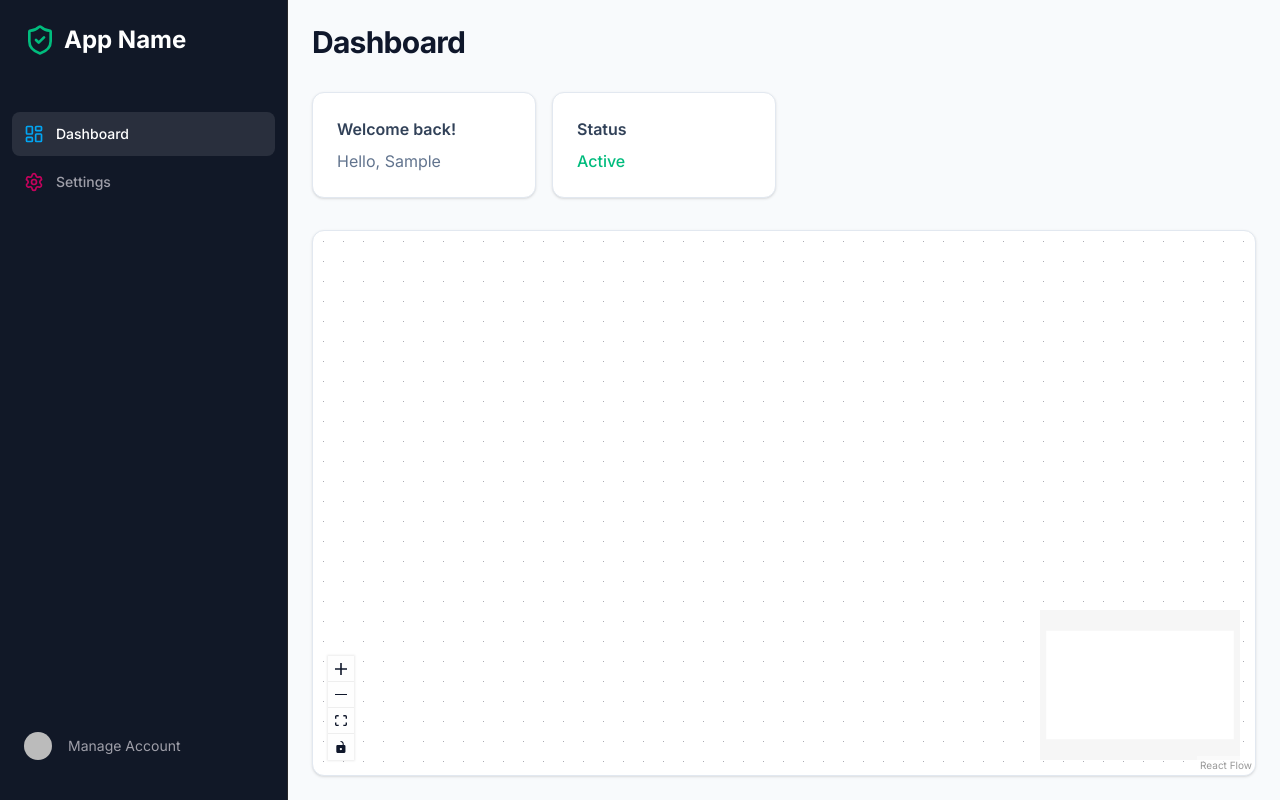
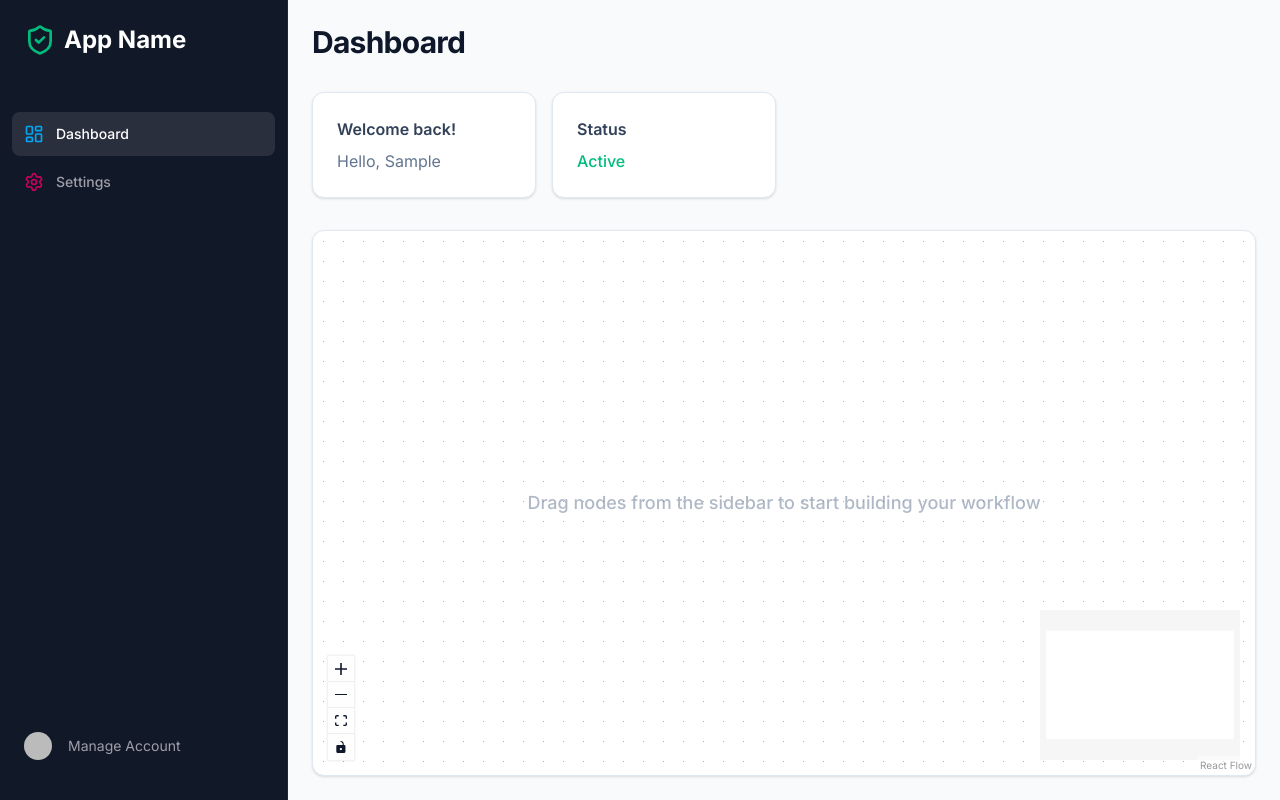
Before and after one commit to harshu1705/Trial_assignment, a Next.js app: page /dashboard in a window 1280 px wide. Built offline with nearby package versions, Linux system fonts and the light colour scheme; no server answers; sample sign-in values are in the browser's storage; some icons are missing.

Commit message:
state and yx checking done and no premature code logic

```diff
--- a/src/components/Canvas.tsx
+++ b/src/components/Canvas.tsx
@@ -30,7 +30,7 @@ export const Canvas = () => {
     );
 
     return (
-        <div style={{ width: "100%", height: "100%" }}>
+        <div className="h-full w-full relative">
             <ReactFlow
                 nodes={nodes}
                 edges={edges}
@@ -43,6 +43,13 @@ export const Canvas = () => {
                 <Controls />
                 <MiniMap />
             </ReactFlow>
+            {nodes.length === 0 && (
+                <div className="absolute inset-0 flex items-center justify-center pointer-events-none z-10">
+                    <p className="text-slate-500 text-lg font-medium opacity-50 select-none">
+                        Drag nodes from the sidebar to start building your workflow
+                    </p>
+                </div>
+            )}
         </div>
     );
 };
```
